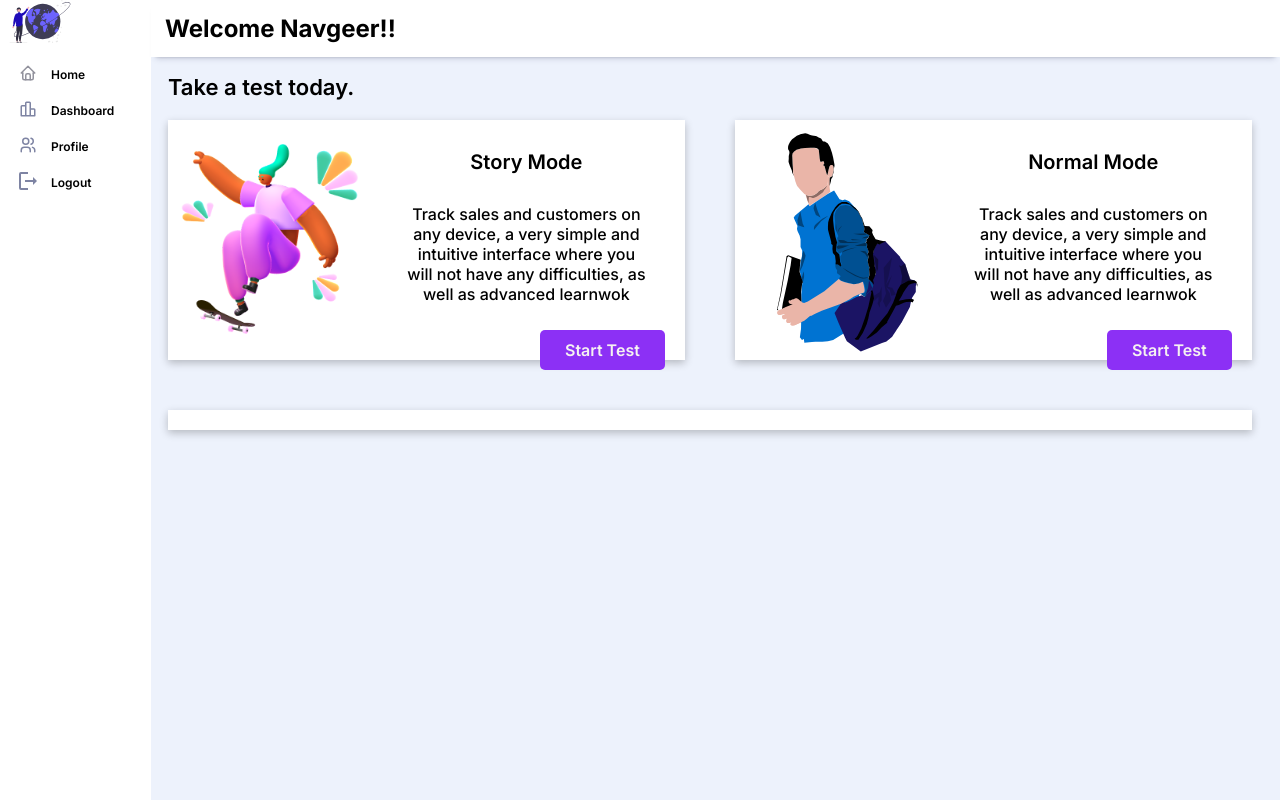
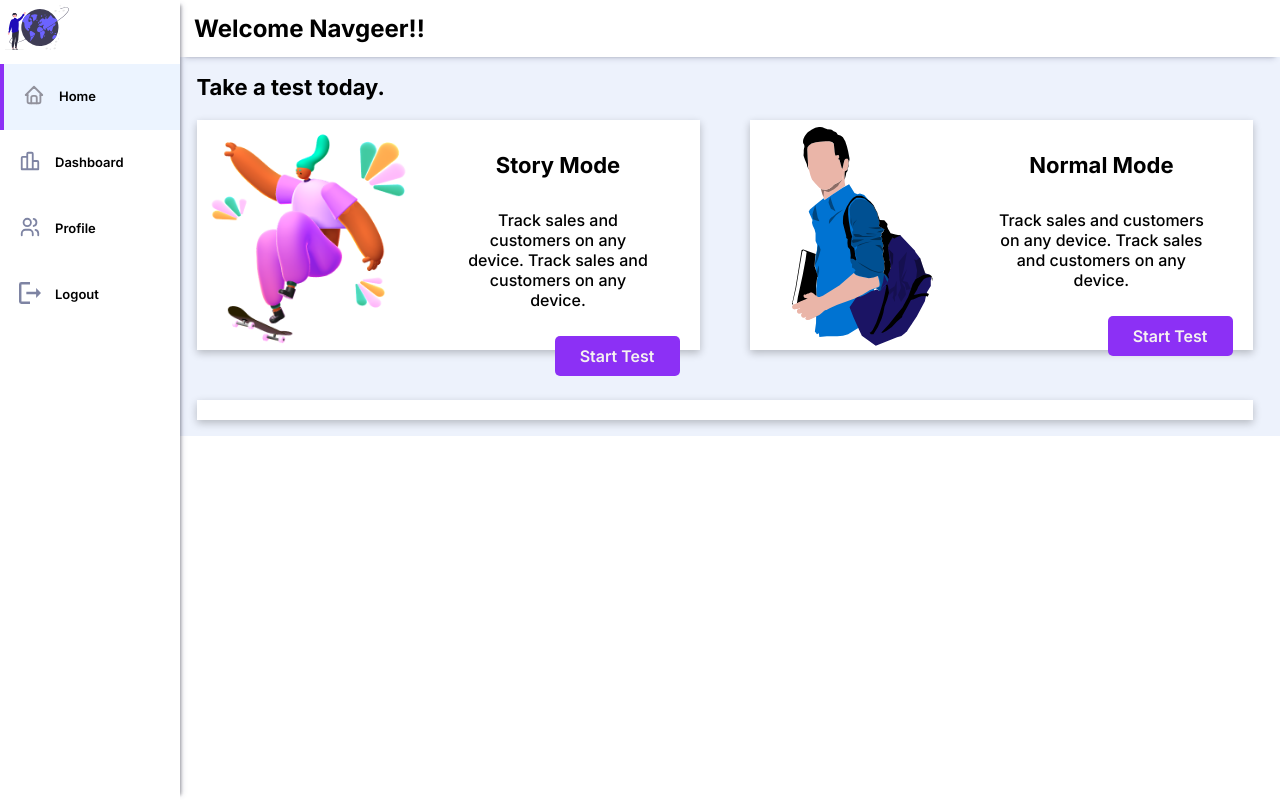
Before and after one commit to NKPranesh/Codathon_WisePlay_WebApp, a React (Create React App) app: page /dashboard in a window 1280 px wide. Built offline with nearby package versions, Linux system fonts and the light colour scheme.

Commit message:
HomePage Top Done

```diff
--- a/src/App.js
+++ b/src/App.js
@@ -6,6 +6,7 @@ import ResultPage from "./Containers/ResultPage2";
 import LoginPage from "./Containers/LoginPage";
 import SignupPage from "./Containers/SignupPage";
 import SecondaryGame from "./Containers/SecondaryGame";
+import Test from "./Containers/Test";
 import "./App.css";
 
 function App() {
@@ -19,7 +20,8 @@ function App() {
           <Route path="/resultpage" element={<ResultPage />} />
           <Route path="/login" element={<LoginPage />} />
           <Route path="/signup" element={<SignupPage />} />
-          <Route path="/secondarygame" element={<SecondaryGame/>} />
+          <Route path="/test" element={<Test />} />
+          <Route path="/secondarygame" element={<SecondaryGame />} />
         </Routes>
       </BrowserRouter>
     </div>
--- /dev/null
+++ b/src/Containers/Test.js
@@ -0,0 +1,12 @@
+import React from "react";
+import DashboardNavbar from "../components/dashboarfNavbar";
+
+const Test = () => {
+  return (
+    <div>
+      <DashboardNavbar />
+    </div>
+  );
+};
+
+export default Test;
--- a/src/components/dashboardContent.js
+++ b/src/components/dashboardContent.js
@@ -1,50 +1,52 @@
-import React from 'react';
-import "../stylesheets/dashboardContent.css"
+import React from "react";
+import "../stylesheets/dashboardContent.css";
 import SkaterGirl from "../media/Skater Girl.svg";
 import Student from "../media/Studentimg.svg";
 
 const DashboardContent = () => {
   return (
-    <div  className='DBContentDiv'>
-      <div className='DBTopNav'>
-          Welcome Navgeer!!
-      </div>
-      <div className='DBContent'>
-        <div className='DBTestArea'>
-        <span className='DBTestText'>Take a test today.</span>
-        <div className='DBTestFIled'>
-          <div className='DBStoryMode'>
+    <div className="DBContentDiv">
+      <div className="DBTopNav">Welcome Navgeer!!</div>
+      <div className="DBContent">
+        <div className="DBTestArea">
+          <span className="DBTestText">Take a test today.</span>
+          <div className="DBTestFIled">
+            <div className="DBStoryMode">
               <img src={SkaterGirl} alt="SkaterGirl" />
-            <div className='DBstoryContent'>
-                <p className='DBStoryheading'>Story Mode</p>
-                <div className='DBStoryContentRight'>
-                  <p className='DBStoryInfo'>Track sales and customers on any device, a very simple and intuitive interface where you will not have any difficulties, as well as advanced learnwok</p>
-                  <div className='DBStartButton'>
-                  <button >Start Test</button>
+              <div className="DBstoryContent">
+                <p className="DBStoryheading">Story Mode</p>
+                <div className="DBStoryContentRight">
+                  <p className="DBStoryInfo">
+                    Track sales and customers on any device. Track sales and
+                    customers on any device.
+                  </p>
+                  <div className="DBStartButton">
+                    <button>Start Test</button>
                   </div>
                 </div>
               </div>
             </div>
-          <div className='DBNormalMode'>
+            <div className="DBNormalMode">
               <img src={Student} alt="" />
-              <div className='DBstoryContent'>
-                <p className='DBStoryheading'>Normal Mode</p>
-                <div className='DBStoryContentRight'>
-                  <p className='DBStoryInfo'>Track sales and customers on any device, a very simple and intuitive interface where you will not have any difficulties, as well as advanced learnwok</p>
-                  <div className='DBStartButton'>
-                  <button >Start Test</button>
+              <div className="DBstoryContent">
+                <p className="DBStoryheading">Normal Mode</p>
+                <div className="DBStoryContentRight">
+                  <p className="DBStoryInfo">
+                    Track sales and customers on any device. Track sales and
+                    customers on any device.
+                  </p>
+                  <div className="DBStartButton">
+                    <button>Start Test</button>
                   </div>
                 </div>
               </div>
             </div>
           </div>
         </div>
-        <div className='DBResult'>
-
+        <div className="DBResult"></div>
       </div>
     </div>
-    </div>
-  )
-}
+  );
+};
 
 export default DashboardContent;
--- a/src/components/dashboarfNavbar.js
+++ b/src/components/dashboarfNavbar.js
@@ -1,4 +1,4 @@
-import React from "react";
+import React, { useState } from "react";
 import Logo from "../media/logo.svg";
 import Homeicon from "../media/homeicon.svg";
 import Bargraphicon from "../media/bargrapghicon.svg";
@@ -6,6 +6,8 @@ import Profileicon from "../media/profileicon.svg";
 import Logouticon from "../media/logouticon.svg";
 import "../stylesheets/dashboardNavbar.css";
 const DashboardNavbar = () => {
+  let [selected, setSelected] = useState("home");
+
   return (
     <div>
       <div className="dbNavdiv">
@@ -13,8 +15,16 @@ const DashboardNavbar = () => {
           <img src={Logo} />
         </div>
         <a href="#">
-          <div className="dbNavbarComponent">
-          <div className="dbLine"></div>
+          <div
+            className={
+              selected === "home"
+                ? "dbNavbarComponent Selected"
+                : "dbNavbarComponent"
+            }
+            onClick={() => {
+              setSelected("home");
+            }}
+          >
             <div className="dbNavabarCompimg">
               <img src={Homeicon} />
             </div>
@@ -24,7 +34,16 @@ const DashboardNavbar = () => {
           </div>
         </a>
         <a href="#">
-          <div className="dbNavbarComponent">
+          <div
+            className={
+              selected === "dashboard"
+                ? "dbNavbarComponent Selected"
+                : "dbNavbarComponent"
+            }
+            onClick={() => {
+              setSelected("dashboard");
+            }}
+          >
             <div className="dbNavabarCompimg">
               <img src={Bargraphicon} />
             </div>
@@ -34,7 +53,16 @@ const DashboardNavbar = () => {
           </div>
         </a>
         <a href="#">
-          <div className="dbNavbarComponent">
+          <div
+            className={
+              selected === "profile"
+                ? "dbNavbarComponent Selected"
+                : "dbNavbarComponent"
+            }
+            onClick={() => {
+              setSelected("profile");
+            }}
+          >
             <div className="dbNavabarCompimg">
               <img src={Profileicon} />
             </div>
@@ -44,7 +72,16 @@ const DashboardNavbar = () => {
           </div>
         </a>
         <a href="#">
-          <div className="dbNavbarComponent">
+          <div
+            className={
+              selected === "logout"
+                ? "dbNavbarComponent Selected"
+                : "dbNavbarComponent"
+            }
+            onClick={() => {
+              setSelected("logout");
+            }}
+          >
             <div className="dbNavabarCompimg">
               <img src={Logouticon} />
             </div>
--- a/src/stylesheets/dashboardContent.css
+++ b/src/stylesheets/dashboardContent.css
@@ -1,8 +1,7 @@
-
 .DBContentDiv {
   display: flex;
   flex-direction: column;
-    width: 100%;
+  margin-left: 180px;
   background-color: #edf2fc;
 }
 
@@ -25,7 +24,7 @@
 
 .DBTestText {
   font-size: 22px;
-    font-weight: 600;
+  font-weight: bold;
 }
 
 .DBTestFIled {
@@ -44,33 +43,31 @@
   display: flex;
   flex-direction: row;
   padding: 10px 5px;
+  padding-bottom: 0px;
   background-color: white;
   box-shadow: rgba(0, 0, 0, 0.24) 0px 3px 8px;
 }
 
-.DBStoryMode img{
-    width: 200px;
-    height: 350px;
-    transform: translateY(-65px);
+.DBStoryMode img {
+  height: 220px;
   align-items: center;
 }
 .DBNormalMode img {
-    width: 200px;
-    height: 340px;
-    transform: translateY(-60px);
+  height: 260px;
+  transform: translateY(-26px);
   align-items: center;
 }
 
 .DBStoryheading {
-    font-size: 20px;
+  font-size: 22px;
   text-align: center;
-    font-weight: 600;
+  font-weight: bold;
 }
 
 .DBStoryInfo {
   font-size: 16px;
   text-align: center;
-    padding: 10px 30px;
+  padding: 10px 40px;
   font-weight: 500;
 }
 .DBStartButton {
@@ -78,8 +75,9 @@
   flex-direction: row;
   justify-content: flex-end;
   align-items: center;
+  margin-top: 5px;
 }
-.DBStartButton button{
+.DBStartButton button {
   all: unset;
   cursor: pointer;
   border-radius: 5px;
@@ -91,6 +89,10 @@
   font-weight: 600;
 }
 
+.DBStartButton button:hover {
+  background: linear-gradient(to right, #9d50f5, #9d50f5);
+}
+
 .DBResult {
   padding: 10px 5px;
   background-color: white;
--- a/src/stylesheets/dashboardNavbar.css
+++ b/src/stylesheets/dashboardNavbar.css
@@ -1,46 +1,52 @@
-.dbNavdiv{
+.dbNavdiv {
   display: flex;
   flex-direction: column;
+  position: fixed;
+  top: 0;
+  left: 0;
+  width: 180px;
+  background-color: white;
   align-items: flex-start;
-    width: max-content;
   height: 100vh;
   box-shadow: 6px 0px 6px -5px rgb(50 50 93 / 25%),
     6px 0px 3px -5px rgb(0 0 0 / 30%);
 }
 
-
-.dbNavdiv a{
+.dbNavdiv a {
   text-decoration: none;
   color: #000;
 }
-.dblogo{
+.dblogo {
   margin-bottom: 10px;
 }
 .dblogo img {
-    width: 70px;
-    height: 43px;
-    padding-left: 5px;
+  height: 45px;
+  margin-top: 5px;
+  margin-left: 5px;
 }
-.dbNavbarComponent{
+.dbNavbarComponent {
   display: flex;
   flex-direction: row;
   align-items: center;
-    padding: 5px;
-    padding-right: 16px;
-    width: 130px !important;
+  padding: 18px 5px;
+  width: 170px;
 }
-.dbNavbarComponent:hover{
+.dbNavbarComponent:hover {
   background-color: #ecf4ff;
-    width: 100%;
 }
 
-.dbNavabarCompimg img{
+.Selected {
+  background-color: #ecf4ff;
+  border-left: 4px solid #8c30f5;
+  width: calc(170px - 4px);
+}
+
+.dbNavabarCompimg img {
   margin: 2px 14px;
-    width: 18px;
-    height: 18px;
+  height: 22px;
 }
-.dbNavbarComptext span{
-    font-size: 12px;
+.dbNavbarComptext span {
+  font-size: 13px;
   font-weight: 600;
 }
 
```
Also changed, not shown: src/components/dashboard.js (added, +7 -0 lines). Lines whose indentation alone changed are shown as unchanged.
